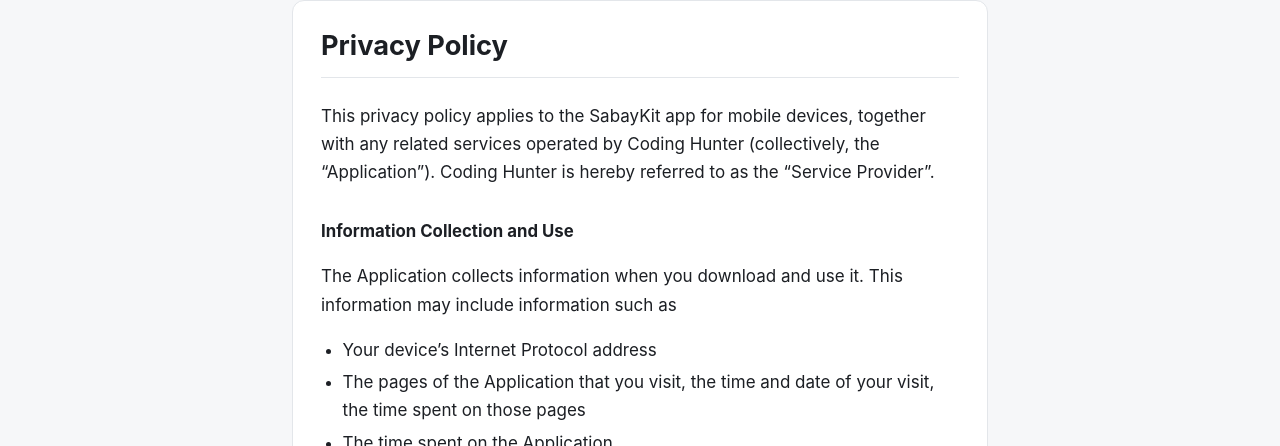
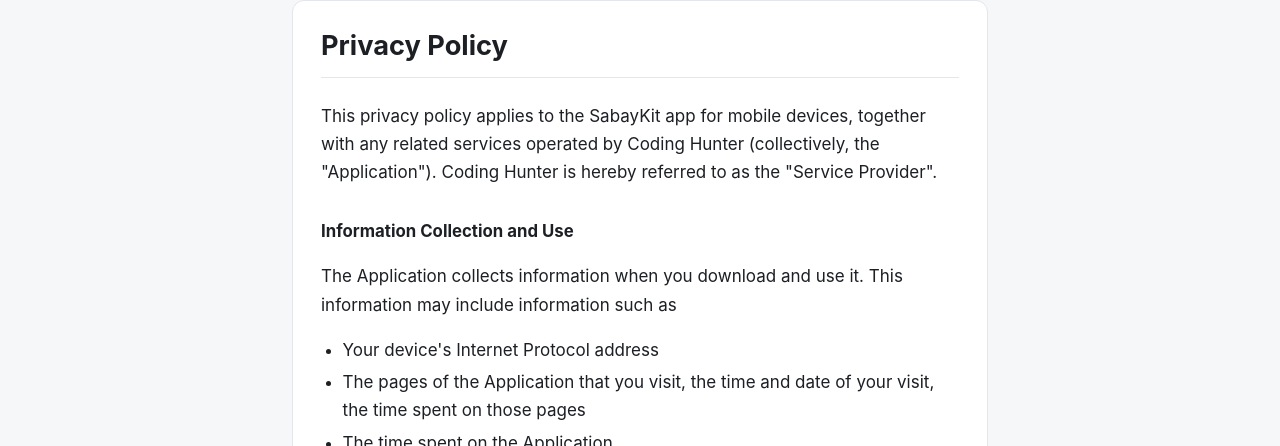
Before and after one commit to chamroeun-chamrong/saybitkit, a Jekyll site: the page built from index.md, in a window 1280 px wide and 900 px high. Shown: the part 93-539 px from the top of the window. Built offline with Jekyll 4.4.1, drawn with Linux system fonts in a browser that asks for light colours; part of the change alters nothing that is shown.

```diff
--- a/_config.yml
+++ b/_config.yml
@@ -6,6 +6,15 @@ baseurl: /saybitkit
 markdown: kramdown
 kramdown:
   input: GFM
+  # Render the policy byte-for-byte. kramdown's defaults replace straight quotes
+  # and apostrophes with typographic ones, which is prettier and wrong here:
+  # this text is quoted verbatim in the Play listing and the app, so a curl of
+  # the page has to match the source.
+  smart_quotes: ["apos", "apos", "quot", "quot"]
+  typographic_symbols:
+    ndash: "--"
+    mdash: "---"
+    hellip: "..."
 
 # Repo-only files: not part of the published site.
 exclude:
```
